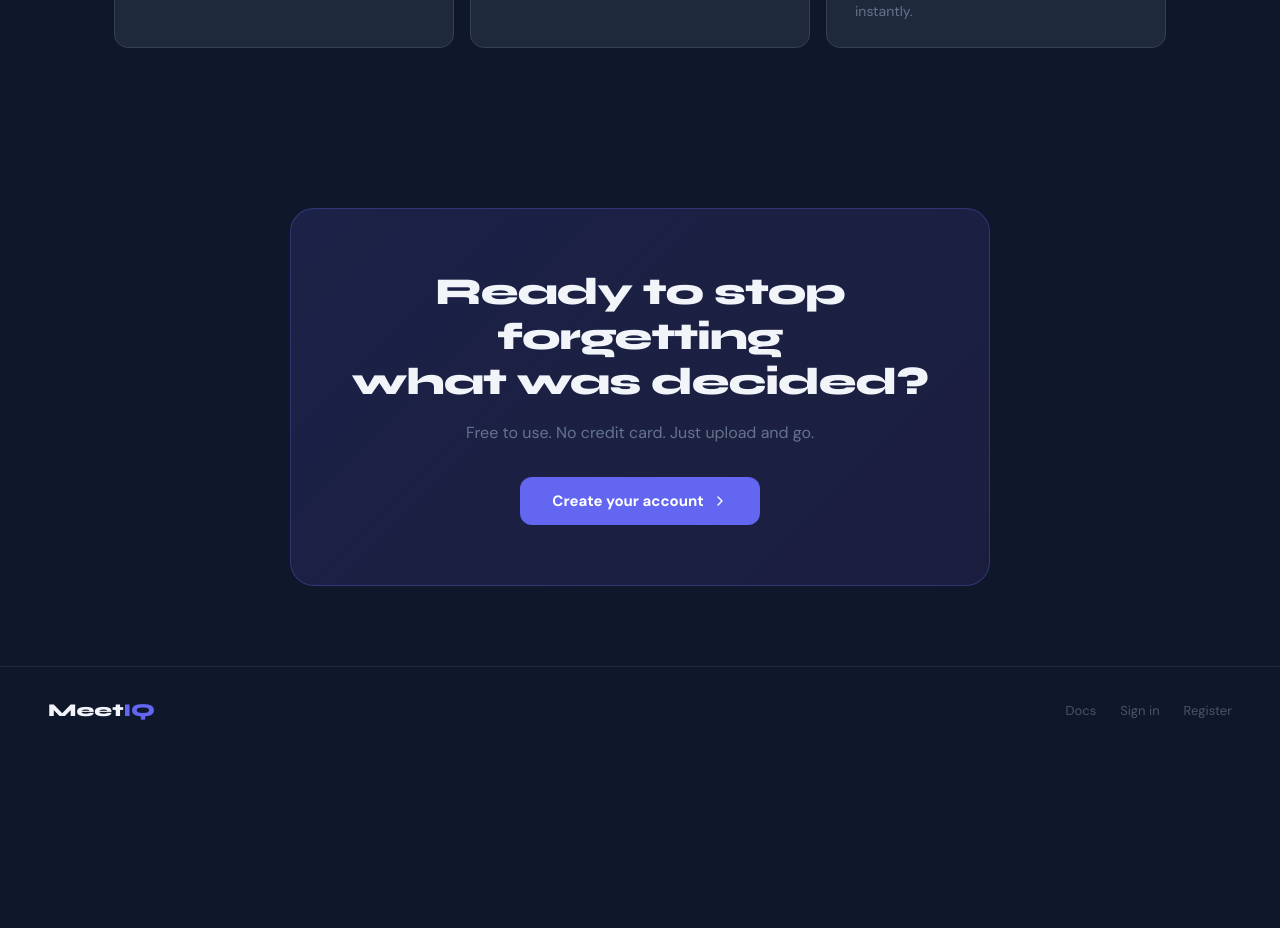
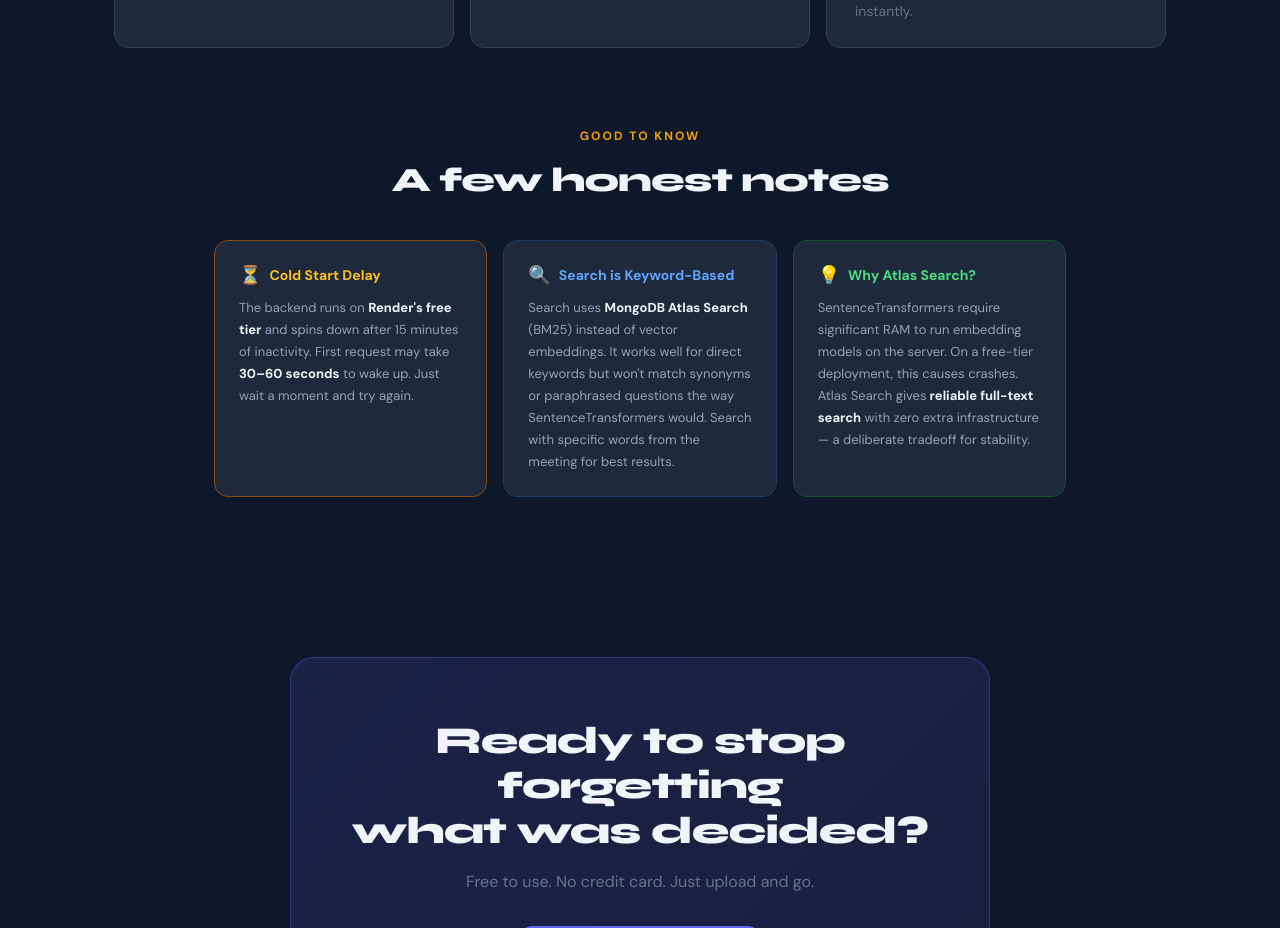
Before and after one commit to Bhanuteja072/MeetIQ, a React app in the folder frontend/: page / in a window 1280 px wide. Shown: the part 1840-2768 px from the top of the page. Before the commit the page ends 2593 px from the top, so only its background shows below. Built offline with nearby package versions, Linux system fonts and the light colour scheme; no server answers; the HTML template or start-up script is replaced by a standard one.

Commit message:
fix: Added the limitations

```diff
--- a/frontend/src/pages/Docs.jsx
+++ b/frontend/src/pages/Docs.jsx
@@ -248,6 +248,66 @@ export default function Docs() {
           ))}
         </div>
 
+
+      {/* Known Limitations */}
+      <div className="doc-section">
+        <h2 style={{ fontFamily: "'Syne', sans-serif", fontSize: 26, fontWeight: 800, letterSpacing: '-0.5px', marginBottom: 8 }}>
+          Known limitations
+        </h2>
+        <p style={{ color: '#475569', fontSize: 14, marginBottom: 32 }}>
+          This app runs on free-tier infrastructure. Here's what that means for you.
+        </p>
+
+        <div style={{ display: 'flex', flexDirection: 'column', gap: 12 }}>
+
+          <div style={{ background: '#1e293b', borderRadius: 12, padding: '20px 24px', border: '1px solid #854d0e' }}>
+            <p style={{ color: '#fbbf24', fontWeight: 700, fontSize: 14, marginBottom: 6 }}>
+              ⏳ Backend cold start (30–60 seconds)
+            </p>
+            <p style={{ color: '#64748b', fontSize: 13, lineHeight: 1.7 }}>
+              The backend is hosted on Render's free tier, which shuts the server down after 15 minutes of inactivity.
+              When you visit after a period of no use, the first API call (login, upload, etc.) will take 30–60 seconds to respond
+              while the server wakes up. This is normal — just wait and retry.
+            </p>
+          </div>
+
+          <div style={{ background: '#1e293b', borderRadius: 12, padding: '20px 24px', border: '1px solid #1e3a5f' }}>
+            <p style={{ color: '#60a5fa', fontWeight: 700, fontSize: 14, marginBottom: 6 }}>
+              🔍 Search works best with specific keywords
+            </p>
+            <p style={{ color: '#64748b', fontSize: 13, lineHeight: 1.7 }}>
+              Search is powered by <strong style={{ color: '#94a3b8' }}>MongoDB Atlas Search (BM25)</strong> — a keyword-based full-text search engine.
+              It matches exact or close words from the transcript. It won't understand synonyms or semantically similar phrases
+              the way a vector embedding model (like SentenceTransformers) would.
+              For best results, use words that were actually said in the meeting.
+            </p>
+          </div>
+
+          <div style={{ background: '#1e293b', borderRadius: 12, padding: '20px 24px', border: '1px solid #14532d' }}>
+            <p style={{ color: '#4ade80', fontWeight: 700, fontSize: 14, marginBottom: 6 }}>
+              💡 Why not use SentenceTransformers?
+            </p>
+            <p style={{ color: '#64748b', fontSize: 13, lineHeight: 1.7 }}>
+              Running SentenceTransformer embedding models requires loading a 200–400MB model into server RAM on every cold start.
+              On Render's free tier (512MB RAM), this consistently caused out-of-memory crashes during deployment.
+              Atlas Search was chosen as a stable, zero-infrastructure alternative that works reliably within free-tier constraints —
+              a deliberate engineering tradeoff, not a limitation of the design.
+            </p>
+          </div>
+
+          <div style={{ background: '#1e293b', borderRadius: 12, padding: '20px 24px', border: '1px solid #334155' }}>
+            <p style={{ color: '#94a3b8', fontWeight: 700, fontSize: 14, marginBottom: 6 }}>
+              📁 File size limit: 100MB
+            </p>
+            <p style={{ color: '#64748b', fontSize: 13, lineHeight: 1.7 }}>
+              The frontend enforces a 100MB upload limit. For longer recordings, compress your audio to MP3 first
+              (most 1-hour meetings compress well under 100MB at standard bitrates).
+            </p>
+          </div>
+
+        </div>
+      </div>
+
         {/* Tech Stack */}
         <div className="doc-section">
           <h2 style={{ fontFamily: "'Syne', sans-serif", fontSize: 26, fontWeight: 800, letterSpacing: '-0.5px', marginBottom: 32 }}>
--- a/frontend/src/pages/Landing.jsx
+++ b/frontend/src/pages/Landing.jsx
@@ -261,6 +261,75 @@ export default function Landing() {
         </div>
       </section>
 
+{/* Limitations / Honest Notes */}
+<section style={{ padding: '0 24px 80px', maxWidth: 900, margin: '0 auto' }}>
+  <p style={{
+    textAlign: 'center', color: '#f59e0b', fontSize: 12,
+    fontWeight: 700, letterSpacing: 2, textTransform: 'uppercase', marginBottom: 16,
+  }}>
+    Good to know
+  </p>
+  <h2 style={{
+    textAlign: 'center', fontFamily: "'Syne', sans-serif",
+    fontSize: 'clamp(24px, 3vw, 34px)', fontWeight: 800,
+    letterSpacing: '-1px', marginBottom: 40, color: '#f1f5f9',
+  }}>
+    A few honest notes
+  </h2>
+
+  <div style={{ display: 'grid', gridTemplateColumns: 'repeat(auto-fit, minmax(260px, 1fr))', gap: 16 }}>
+
+    {/* Free tier cold start */}
+    <div style={{
+      background: '#1e293b', borderRadius: 14, padding: '22px 24px',
+      border: '1px solid #854d0e',
+    }}>
+      <div style={{ display: 'flex', alignItems: 'center', gap: 8, marginBottom: 10 }}>
+        <span style={{ fontSize: 18 }}>⏳</span>
+        <p style={{ color: '#fbbf24', fontWeight: 700, fontSize: 14 }}>Cold Start Delay</p>
+      </div>
+      <p style={{ color: '#94a3b8', fontSize: 13, lineHeight: 1.7 }}>
+        The backend runs on <strong style={{ color: '#f1f5f9' }}>Render's free tier</strong> and spins down after 15 minutes of inactivity.
+        First request may take <strong style={{ color: '#f1f5f9' }}>30–60 seconds</strong> to wake up. Just wait a moment and try again.
+      </p>
+    </div>
+
+    {/* Search limitation */}
+    <div style={{
+      background: '#1e293b', borderRadius: 14, padding: '22px 24px',
+      border: '1px solid #1e3a5f',
+    }}>
+      <div style={{ display: 'flex', alignItems: 'center', gap: 8, marginBottom: 10 }}>
+        <span style={{ fontSize: 18 }}>🔍</span>
+        <p style={{ color: '#60a5fa', fontWeight: 700, fontSize: 14 }}>Search is Keyword-Based</p>
+      </div>
+      <p style={{ color: '#94a3b8', fontSize: 13, lineHeight: 1.7 }}>
+        Search uses <strong style={{ color: '#f1f5f9' }}>MongoDB Atlas Search</strong> (BM25) instead of vector embeddings.
+        It works well for direct keywords but won't match synonyms or paraphrased questions the way
+        SentenceTransformers would. Search with specific words from the meeting for best results.
+      </p>
+    </div>
+
+    {/* Why Atlas Search */}
+    <div style={{
+      background: '#1e293b', borderRadius: 14, padding: '22px 24px',
+      border: '1px solid #14532d',
+    }}>
+      <div style={{ display: 'flex', alignItems: 'center', gap: 8, marginBottom: 10 }}>
+        <span style={{ fontSize: 18 }}>💡</span>
+        <p style={{ color: '#4ade80', fontWeight: 700, fontSize: 14 }}>Why Atlas Search?</p>
+      </div>
+      <p style={{ color: '#94a3b8', fontSize: 13, lineHeight: 1.7 }}>
+        SentenceTransformers require significant RAM to run embedding models on the server.
+        On a free-tier deployment, this causes crashes. Atlas Search gives
+        <strong style={{ color: '#f1f5f9' }}> reliable full-text search</strong> with zero extra infrastructure — a deliberate tradeoff for stability.
+      </p>
+    </div>
+
+  </div>
+</section>
+
+
       {/* CTA Banner */}
       <section style={{ padding: '80px 24px' }}>
         <div style={{
```
